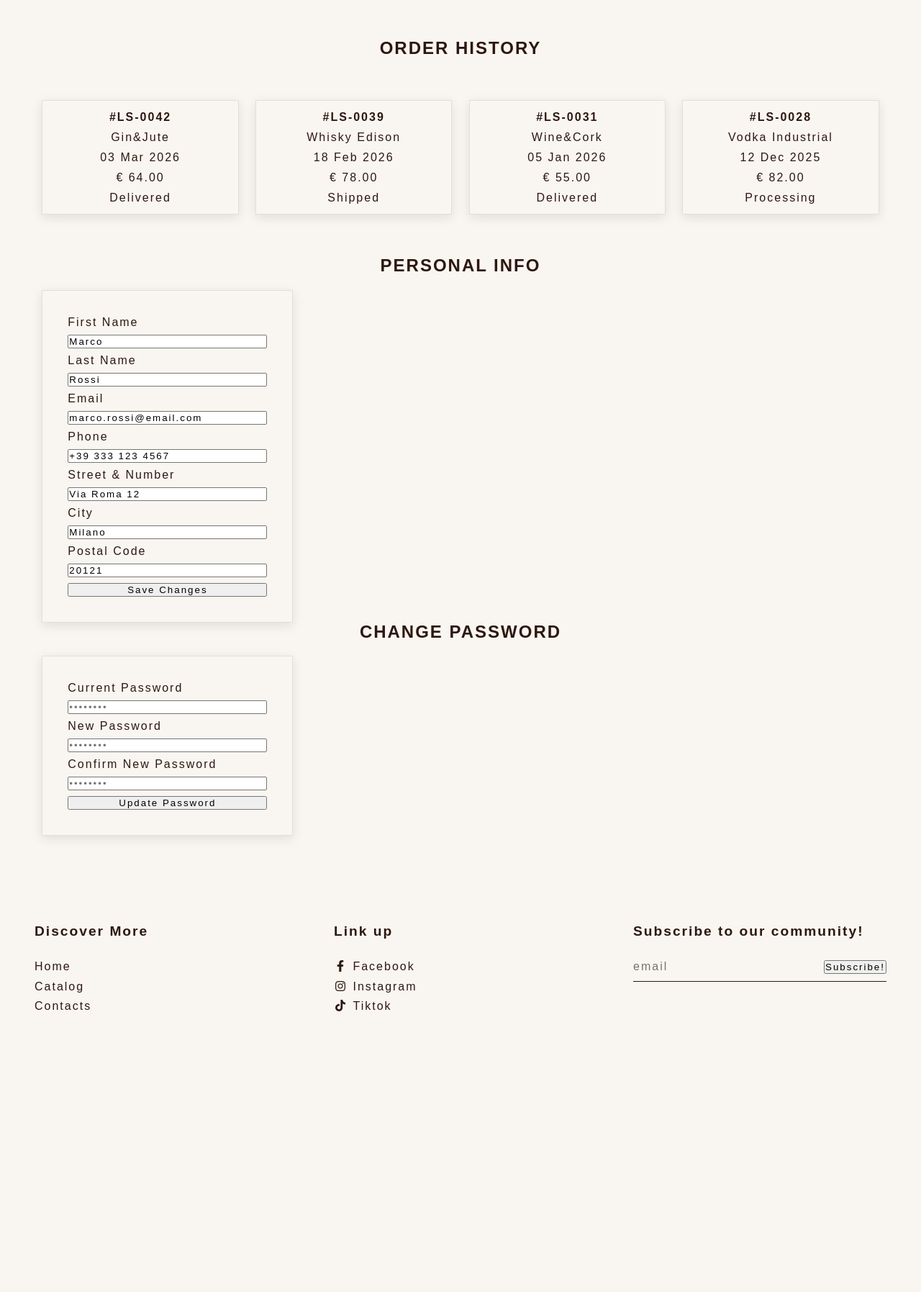
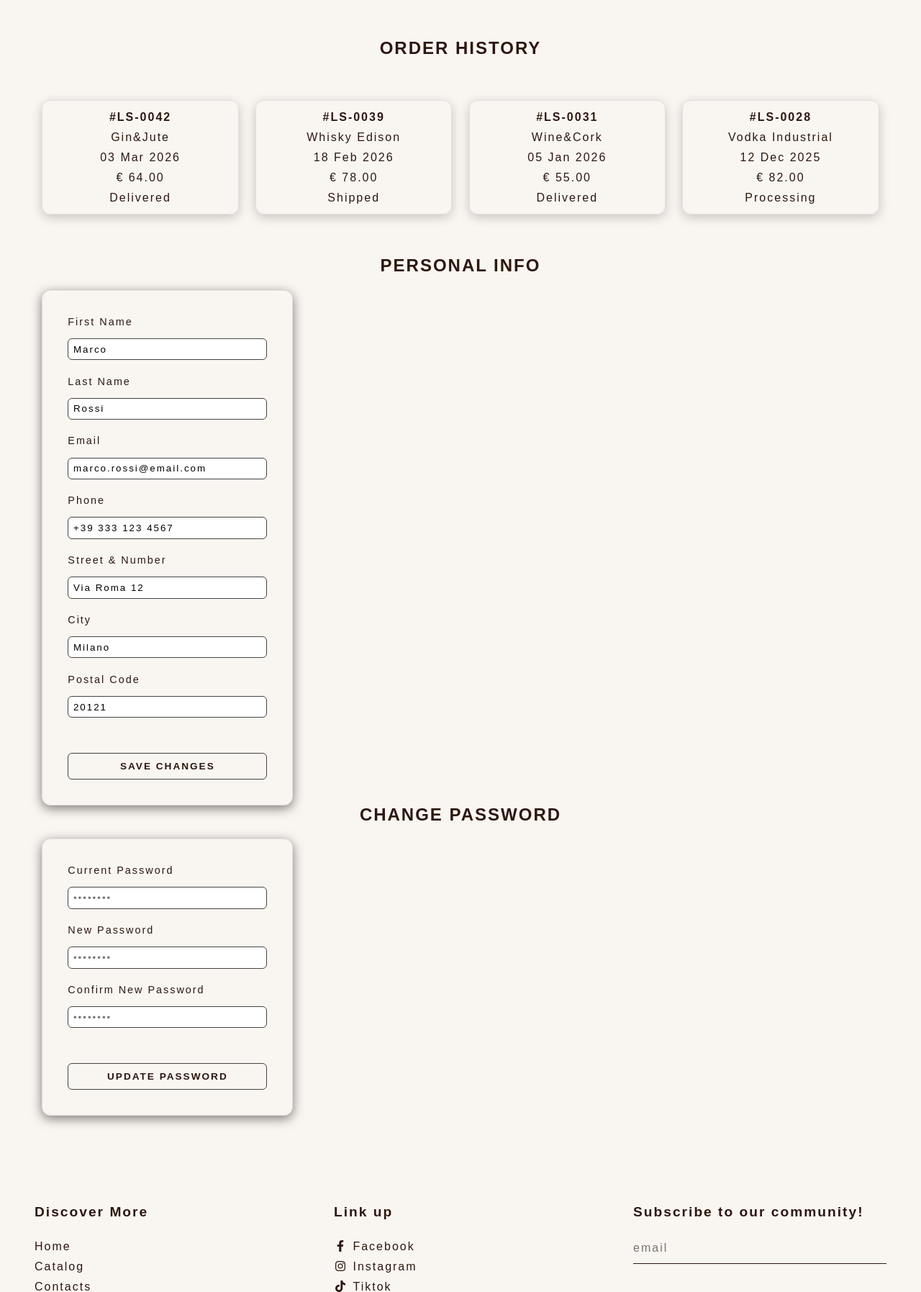
Before and after one commit to faccuzz/TecWebProject, a PHP site: page /userPage.html in a window 1280 px wide. Shown: the part 244-2039 px from the top of the page at 72% size. Before the commit the page ends 1649 px from the top, so only its background shows below. Run offline with PHP 8.4, Linux system fonts and the light colour scheme.

Commit message:
changes in style

```diff
--- a/adminPage.html
+++ b/adminPage.html
@@ -45,7 +45,7 @@
             <option value="true">Yes</option>
             <option value="false">No</option>
           </select>
-          <input type="submit" name="submit" value="Add Product"/>
+          <input type="submit" name="submit" value="Add Product" class="submit"/>
         </form>
       </div>
     </main>
--- a/items.html
+++ b/items.html
@@ -34,7 +34,7 @@
     <h1>Creative Rebirth</h1>
   </header>
   <main>
-    <section class="hero hero-padding mid-height align-center">
+    <section class="hero-padding mid-height align-center">
       <div class="catalog-search-box">
         <i class="fas fa-search search-icon"></i>
         <input type="text" class="search-bar" id="search-input" placeholder="Search..." aria-label="Search items">
--- a/modifyPage.html
+++ b/modifyPage.html
@@ -43,7 +43,7 @@
             <option value="false">No</option>
           </select>
 
-          <input type="submit" name="submit" value="Modify Product"/>
+          <input type="submit" name="submit" value="Modify Product" class="submit"/>
         </form>
       </div>
     </main>
--- a/style/components.css
+++ b/style/components.css
@@ -18,6 +18,7 @@
     background-color: rgb(var(--primary-color));
     align-self: flex-start;
     transition: background-color 0.3s ease-in-out;
+    border-radius: 6px;
 }
 .button:hover{
     background-color: rgba(var(--decoration-color), 0.7);
@@ -36,6 +37,7 @@
 .card{
     background-color: rgb(var(--bg-color));
     overflow: hidden;
+    text-align: center;
 }
 
 .card img{
--- a/style/style.css
+++ b/style/style.css
@@ -157,11 +157,12 @@
 }
 .home-search-box{
     background: transparent;
-    height: 2em;
+    min-height: 2em;
     border-radius: 4em;
     display: flex;
     flex-direction: column;
     position: relative;
+    justify-content: center;
 }
 .catalog-search-box{
     display: flex;
@@ -171,8 +172,8 @@
     padding: 12px 24px;
     width: 100%;
     max-width: 450px;
-    margin: 0 auto;
-    box-shadow: 0 4px 15px rgba(0, 0, 0, 0.06);
+    margin: 0 auto 2rem;
+    box-shadow: 0 4px 15px rgba(0, 0, 0, 0.2);
     border: 1px solid transparent;
 }
 .catalog-search-box .search-icon {
@@ -187,10 +188,11 @@
 }
 .home-search-bar{
     width: 0;
+    height: 100%;
     border: none;
     outline: none;
     background: none;
-    padding: 0 1em ;
+    padding: 0.5em 1em ;
     color: rgb(var(--text-color));
     font-size: 1rem;
     transition: 0.3s ease-in-out;
@@ -423,8 +425,17 @@
 .adminUpload {
     max-width: 30%;
     border: 1px solid #e0e0e0;
-    box-shadow: 0 4px 15px rgba(0, 0, 0, 0.1);
+    box-shadow: 0 4px 15px rgba(0, 0, 0, 0.5);
     padding: 3%;
+    border-radius: 12px;
+    background-color: rgb(var(--primary-color));
+    color: rgb(var(--text-color));
+}
+.adminUpload h2{
+    font-size: 1.5em;
+    line-height: 1.5em;
+    margin-bottom: 0.5em;
+    margin-top: 0.5em;
 }
 
 .adminUpload form{
@@ -432,6 +443,34 @@
     flex-direction: column;
     gap: 8px;
 }
+.adminUpload label {
+    display: block;
+    margin-bottom: 0.5em;
+    font-size: 0.9em;
+}
+
+.adminUpload input, .adminUpload select {
+    width: 100%;
+    padding: 0.5em;
+    border-radius: 6px;
+    border: 1px solid #444;
+    outline: none;
+    margin-bottom: 1em;
+    transition: all 0.5s ease;
+}
+
+.adminUpload .submit, .adminUpload .button {
+    width: 100%;
+    padding: 0.75em;
+    border-radius: 6px;
+    border: 1px solid #444;
+    background: transparent;
+    font-weight: bold;
+    margin-top: 2em;
+    text-align: center;
+    cursor: pointer;
+}
+
 
 #productsList{
     display: grid;
@@ -443,7 +482,8 @@
 
 #productsList li{
     border: 1px solid #e0e0e0;
-    box-shadow: 0 4px 15px rgba(0, 0, 0, 0.1);
+    border-radius: 12px;
+    box-shadow: 0 4px 15px rgba(0, 0, 0, 0.2);
     padding: 5%;
     display: flex;
     flex-direction: column;
@@ -571,6 +611,7 @@
         #qty {
             width: 4em;
             border: 1px solid rgb(var(--text-color));
+            border-radius: 6px;
             background: transparent;
             padding: 0.5em;
             font-family: sans-serif;
--- a/userPage.html
+++ b/userPage.html
@@ -6,6 +6,7 @@
     <meta name="viewport" content="width=device-width, initial-scale=1.0">
     <link rel="stylesheet" href="https://cdnjs.cloudflare.com/ajax/libs/font-awesome/6.4.0/css/all.min.css">
     <link rel="stylesheet" href="style/style.css" type="text/css" />
+    <link rel="stylesheet" href="style/components.css" type="text/css" />
     <link rel="stylesheet" href="style/layout.css" type="text/css" />
     <title>My Account – Lumen Spirits</title>
 </head>
```
Also changed, not shown: contacts.html (+2 -8 lines), style/cart.css (+20 -5 lines).
